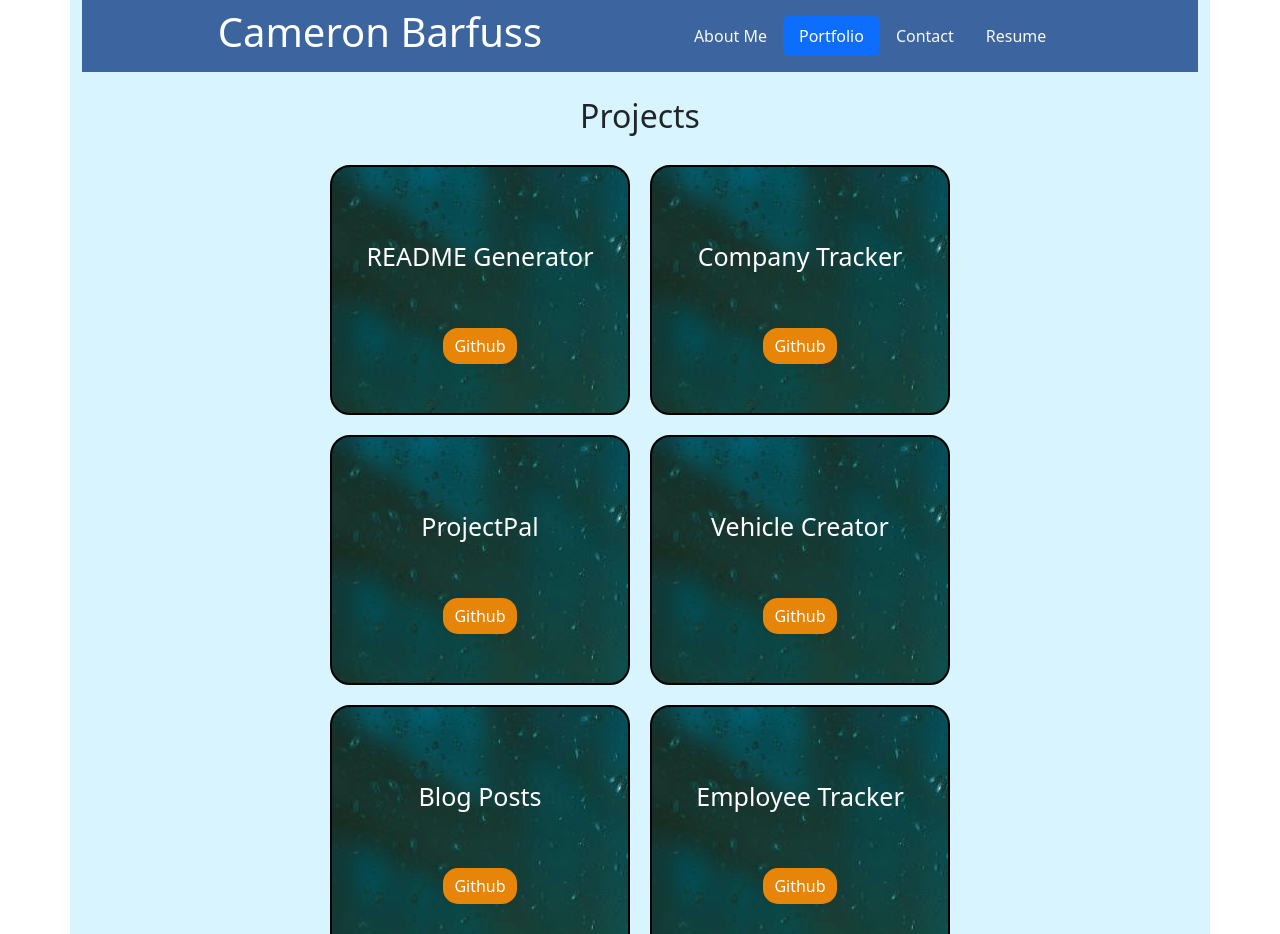
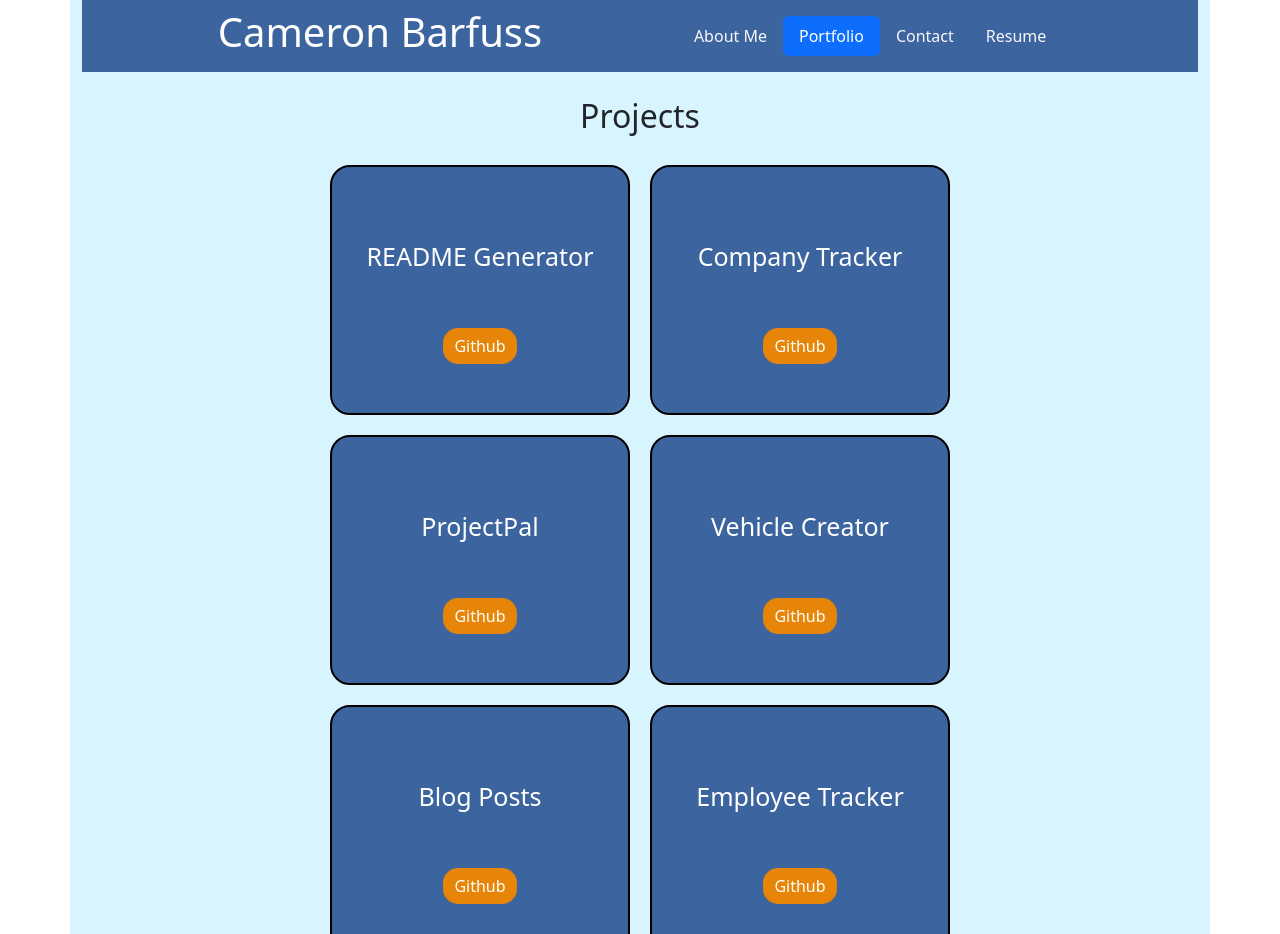
Before and after one commit to Runnerrupert/My-Portfolio, a React (Vite) app: page /Portfolio in a window 1280 px wide. Shown: the top 934 px of the page. Built offline with nearby package versions, Linux system fonts and the light colour scheme.

Commit message:
bug fix attempt

```diff
--- a/src/components/Project.jsx
+++ b/src/components/Project.jsx
@@ -2,7 +2,7 @@ import "../App.css";
 
 function Project(props) {
     return (
-        <div className="portfolioCard" style={{ backgroundImage:`url(${props.backgroundImg})` }}>
+        <div className="portfolioCard">
             <div>
                 <h2>{props.title}</h2>
             </div>
--- a/src/pages/AboutMe.jsx
+++ b/src/pages/AboutMe.jsx
@@ -1,10 +1,10 @@
 import "../App.css";
-import lilguy from "../assets/images/lilGuy_1.png";
+
 
 export default function AboutMe() {
     return (
         <div className="about-container">
-            <img src={lilguy} alt="Profile Image"/>
+            <img alt="Profile Image"/>
             <div className="about-content">
                 <h2>About Me</h2>
                 <p>My name is Cameron Barfuss and I am a aspiring programmer. I have always wanted to learn how to code, mostly because I want to build, create and put my ideas into the world. I love learning, it is one of my favorite things to do, whether its through reading random articles on the internet or doing my own data studies specific to things I enjoy. </p>
--- a/src/pages/Portfolio.jsx
+++ b/src/pages/Portfolio.jsx
@@ -1,7 +1,5 @@
 import "../App.css";
 import Project from "../components/Project"
-
-import bgImgOne from "../assets/images/Background_Image1.jpg";
 
 export default function Portfolio() {
 
@@ -12,32 +10,32 @@ export default function Portfolio() {
             <Project
              title={"README Generator"}
              link="https://github.com/Runnerrupert/README-Generator"
-             backgroundImg={bgImgOne}
+            //  backgroundImg={bgImgOne}
             />
             <Project
              title={"Company Tracker"}
              link="https://github.com/Runnerrupert/Company-Tracker"
-             backgroundImg={bgImgOne}
+            //  backgroundImg={bgImgOne}
              />
             <Project
              title={"ProjectPal"}
              link="https://github.com/PeruvPowWow/ProjectPAL"
-             backgroundImg={bgImgOne}
+            //  backgroundImg={bgImgOne}
             />
             <Project
              title={"Vehicle Creator"}
              link="https://github.com/Runnerrupert/Vehicle-Creator"
-             backgroundImg={bgImgOne}
+            //  backgroundImg={bgImgOne}
             />
             <Project
              title={"Blog Posts"}
              link="https://github.com/Runnerrupert/Blog-Posts"
-             backgroundImg={bgImgOne}
+            //  backgroundImg={bgImgOne}
             />
             <Project
              title={"Employee Tracker"}
              link="https://github.com/Runnerrupert/Employee-Tracker"
-             backgroundImg={bgImgOne}
+            //  backgroundImg={bgImgOne}
             />
         </div>
     </>
```
Also changed, not shown: src/assets/images/Background_Image1.jpg (deleted), src/assets/images/LilGuy_1.png (deleted).
